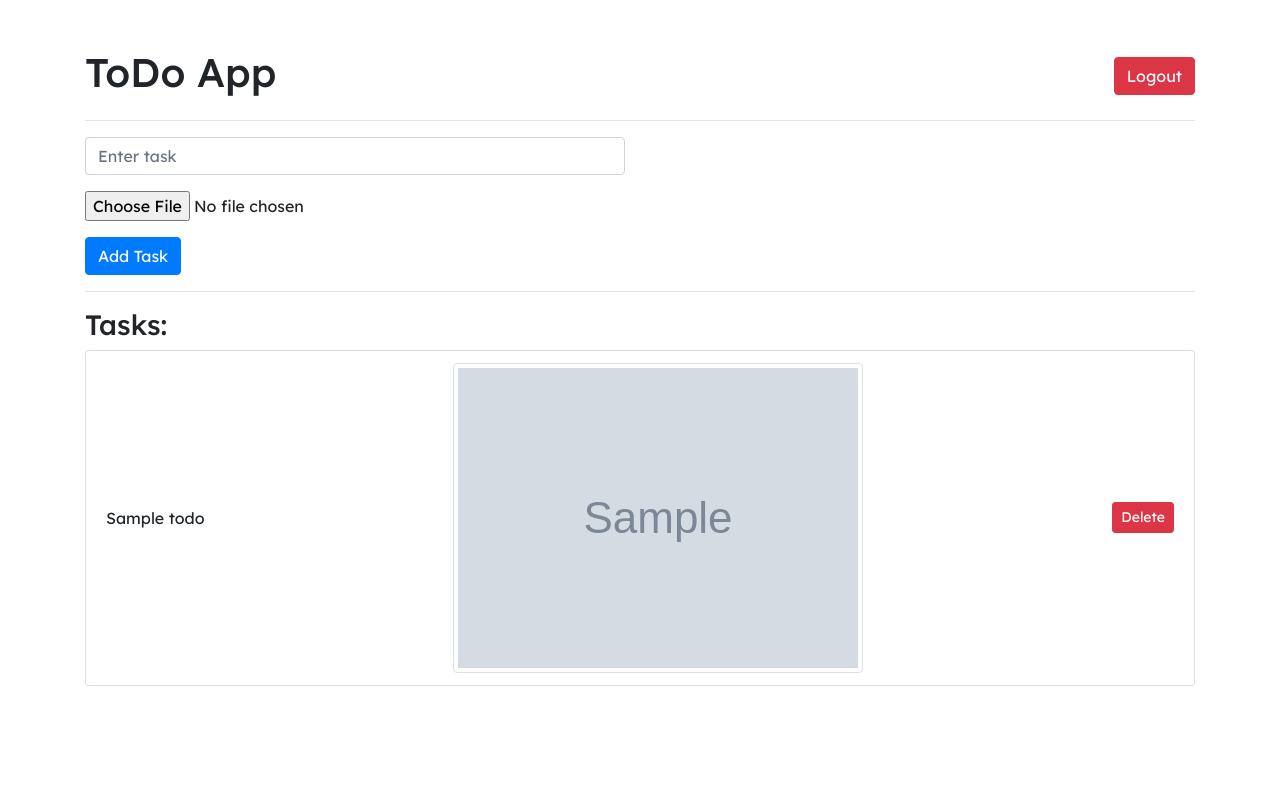
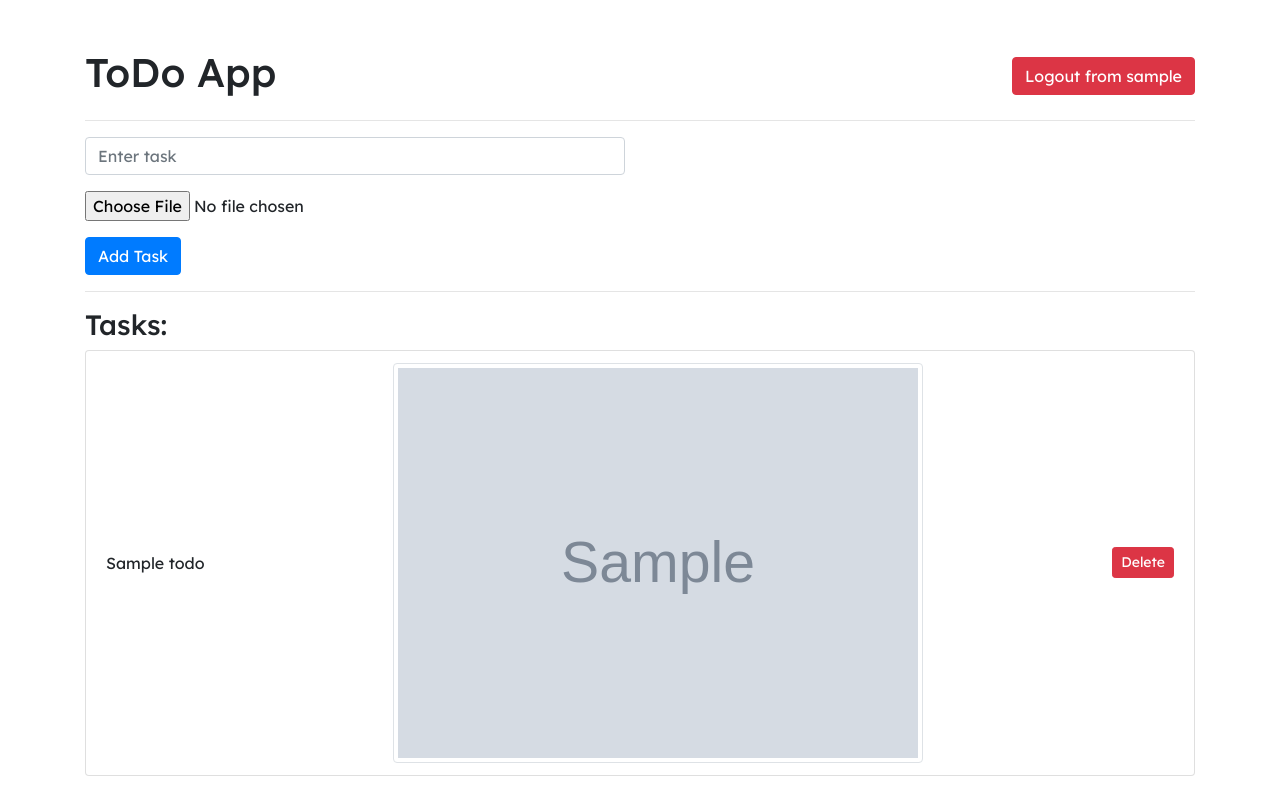
Before and after one commit to pokhrelgopal/flask-ecommerce, a Flask app: page / in a window 1280 px wide. Run offline with Flask 3, Linux system fonts and the light colour scheme; the visitor is signed in with stand-in values (Sample User, id 1); tables that the repository leaves empty hold one stand-in row (values such as "Sample post"); grey boxes marked "Sample" are stand-in pictures; some libraries are stand-ins or nearby versions.

Commit message:
comit final

```diff
--- a/app/models.py
+++ b/app/models.py
@@ -32,4 +32,4 @@ class Todo(db.Model):
     image = db.Column(db.String(255), nullable=True)
 
     def __repr__(self):
-        return "<Todo %r>" % self.title
+        return f"Todo {self.title}"
--- a/app/routes.py
+++ b/app/routes.py
@@ -50,20 +50,20 @@ def register():
         email = request.form.get("email")
         password = request.form.get("password")
 
-        existing_user = User.query.filter(
+        eu = existing_user = User.query.filter(
             (User.username == username) | (User.email == email)
         ).first()
-        if existing_user:
+        if not eu:
+            new_user = User(username=username, email=email)
+            new_user.password = password
+            db.session.add(new_user)
+            db.session.commit()
+
+            flash("User created successfully!", "success")
+            return redirect(url_for("login"))
+        else:
             error = "Username or email already exists"
             return render_template("register.html", error=error)
-
-        new_user = User(username=username, email=email)
-        new_user.password = password
-        db.session.add(new_user)
-        db.session.commit()
-
-        return redirect(url_for("login"))
-
     return render_template("register.html")
 
 
@@ -86,10 +86,6 @@ def index():
 
             if image_file and allowed_file(image_file.filename):
                 filename = secure_filename(image_file.filename)
-                print(
-                    "Saving image to:",
-                    os.path.join(app.config["UPLOAD_FOLDER"], filename),
-                )
                 image_file.save(os.path.join(app.config["UPLOAD_FOLDER"], filename))
                 image_path = os.path.join(app.config["UPLOAD_FOLDER"], filename)
             else:
--- a/app/templates/index.html
+++ b/app/templates/index.html
@@ -13,7 +13,7 @@
     <div class="d-flex align-items-center justify-content-between">
         <h1>ToDo App</h1>
         <form action="{{ url_for('logout') }}" method="post">
-            <button class="btn btn-danger" type="submit">Logout</button>
+            <button class="btn btn-danger" type="submit">Logout from {{user.username}}</button>
         </form>
     </div>
     <hr>
@@ -36,7 +36,7 @@
         {% for task in todos %}
         <li class="list-group-item d-flex justify-content-between align-items-center">
             {{ task.title }}
-            <img src="{{ task.image}}" class="img-thumbnail" alt="">
+            <img src="{{ task.image}}" class="img-thumbnail" alt="" style="height: 400px;">
             <form action="/delete/{{ task.id }}" method="post">
                 <input type="hidden" name="_method" value="DELETE">
                 <button type="submit" class="btn btn-danger btn-sm">Delete</button>
--- a/app/templates/layouts/base.html
+++ b/app/templates/layouts/base.html
@@ -2,21 +2,20 @@
 <html lang="en">
 
 <head>
-    <meta charset="UTF-8">
-    <meta name="viewport" content="width=device-width, initial-scale=1.0">
+    <meta charset="UTF-8" />
+    <meta name="viewport" content="width=device-width, initial-scale=1.0" />
     <title>ToDo App</title>
-    <link rel="preconnect" href="https://fonts.bunny.net">
+    <link rel="preconnect" href="https://fonts.bunny.net" />
     <link href="https://fonts.bunny.net/css?family=lexend:200,300,400,500,600,700,800" rel="stylesheet" />
-    <link href="https://stackpath.bootstrapcdn.com/bootstrap/4.5.2/css/bootstrap.min.css" rel="stylesheet">
+    <link href="https://stackpath.bootstrapcdn.com/bootstrap/4.5.2/css/bootstrap.min.css" rel="stylesheet" />
 </head>
 
-<body style="font-family: 'Lexend', sans-serif;
-">
-    {% block content %}
-    {% endblock content %}
+<body style="font-family: 'Lexend', sans-serif">
+    {% block content %} {% endblock content %}
     <script src="https://code.jquery.com/jquery-3.5.1.slim.min.js"></script>
     <script src="https://cdn.jsdelivr.net/npm/@popperjs/core@2.5.4/dist/umd/popper.min.js"></script>
     <script src="https://stackpath.bootstrapcdn.com/bootstrap/4.5.2/js/bootstrap.min.js"></script>
+    <script src="{{ url_for('static', filename='script.js') }}"></script>
 </body>
 
 </html>
```
Also changed, not shown: media/1.jpg (deleted), media/uploads/Black_Modern_Personal_LinkedIn_Banner.png (added), media/uploads/PMB06313_Large.jpg (added), media/uploads/PMB07074_Large.jpg (added), media/uploads/test.png (added).
